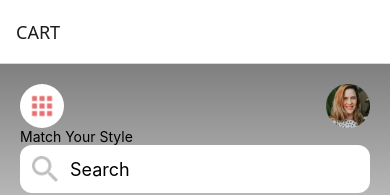
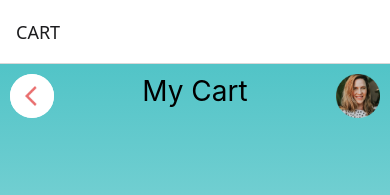
Before and after one commit to Thanawat0107/bare-minimum, a React Native app: screen /CART in a window 390 px wide. Shown: the top 195 px of the page. Built offline with nearby package versions, Linux system fonts and the light colour scheme.

Commit message:
Cart Header Component – Header Styles

```diff
--- a/App.js
+++ b/App.js
@@ -9,6 +9,7 @@ import FontAwesome from '@expo/vector-icons/FontAwesome';
 import { createNativeStackNavigator } from "@react-navigation/native-stack";
 import ProductDetailsScreen from "./src/screen/ProductDetailsScreen";
 import { enableScreens } from "react-native-screens";
+import CartScreen from "./src/screen/CartScreen";
 enableScreens();
 
 const Tab = createBottomTabNavigator();
@@ -58,7 +59,7 @@ const App = () => {
         />
         <Tab.Screen
           name="CART"
-          component={HomeScreen}
+          component={CartScreen}
           options={{
             tabBarIcon: ({ size, focused, color }) => {
               return <Ionicons name="cart" size={size} color={color} />;
--- a/src/components/Header.jsx
+++ b/src/components/Header.jsx
@@ -1,15 +1,38 @@
-import React from 'react'
-import { View, Image, StyleSheet } from 'react-native'
+import React from "react";
+import { Text, TouchableOpacity, View, Image, StyleSheet } from "react-native";
+import { useNavigation } from "@react-navigation/native";
 
-export default function Header() {
+export default function Header({ isCart }) {
+  const navigation = useNavigation();
+
+  const handleBack = () => {
+    navigation.navigate("HOME");
+  };
+
   return (
     <View style={styles.header}>
+      <View style={styles.appDrawerContainer}>
+        {isCart ? (
+          <TouchableOpacity
+            style={styles.appDrawerContainer}
+            onPress={handleBack}
+          >
+            <Image
+              source={require("../assets/arrowback.png")}
+              style={styles.appBackIcon}
+            />
+          </TouchableOpacity>
+        ) : (
           <View style={styles.appDrawerContainer}>
             <Image
               source={require("../assets/apps.png")}
               style={styles.appDrawerIcon}
             />
           </View>
+        )}
+      </View>
+
+      {isCart ? <Text style={styles.titleText}>My Cart</Text> : null}
       <View>
         <Image
           source={require("../assets/Ellipse2.png")}
@@ -17,11 +40,14 @@ export default function Header() {
         />
       </View>
     </View>
-
   );
 }
 
 const styles = StyleSheet.create({
+  titleText: {
+    fontSize: 28,
+    color: "#000000",
+  },
   appDrawerContainer: {
     backgroundColor: "white",
     height: 44,
--- a/src/screen/CartScreen.jsx
+++ b/src/screen/CartScreen.jsx
@@ -11,7 +11,7 @@ const CartScreen = () => {
         colors={["rgba(38, 181, 185, 0.8)", "transparent"]}
         style={styles.background}
       />
-      <Header />
+      <Header isCart={true} />
     </View>
   )
 }
```
Lines whose indentation alone changed are shown as unchanged.
